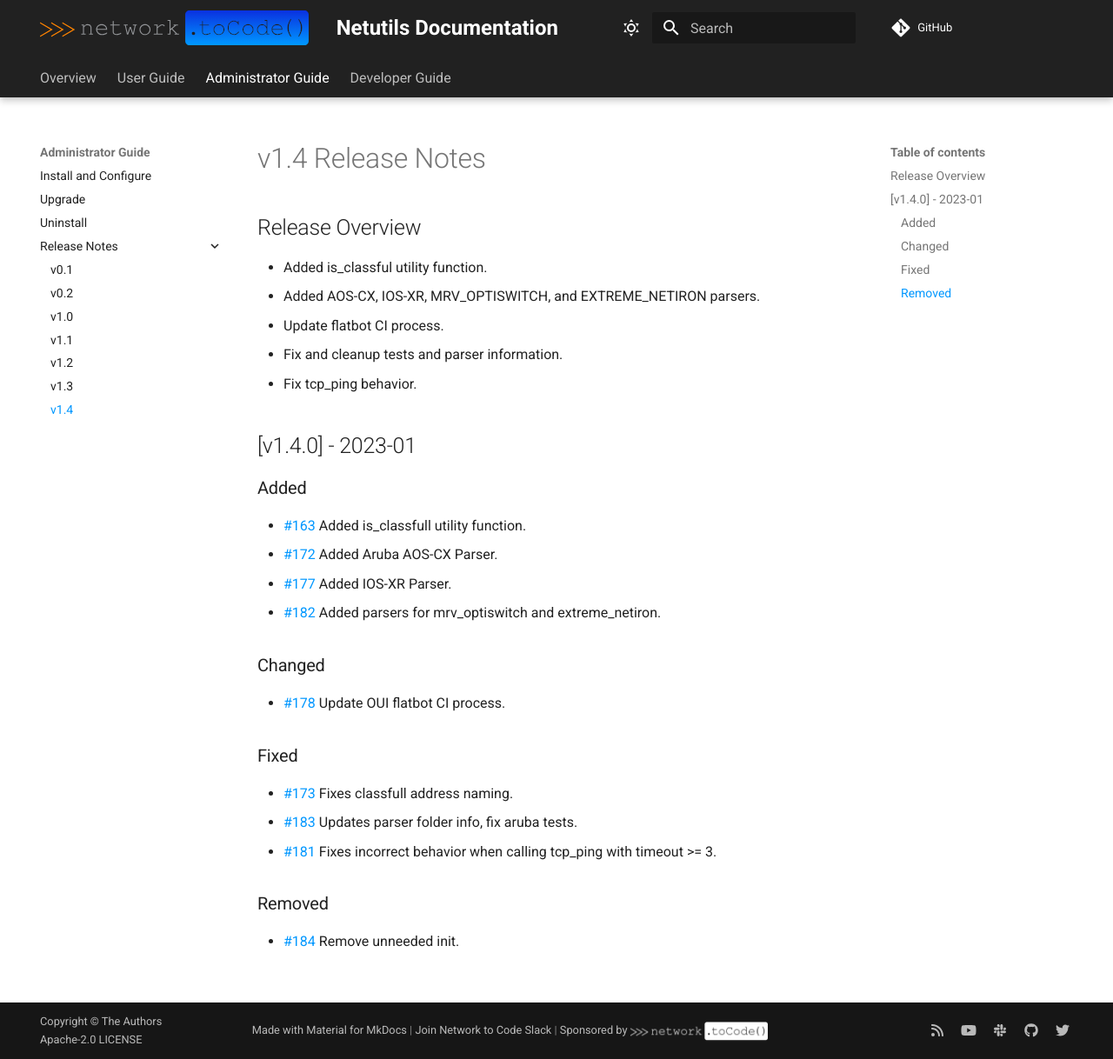
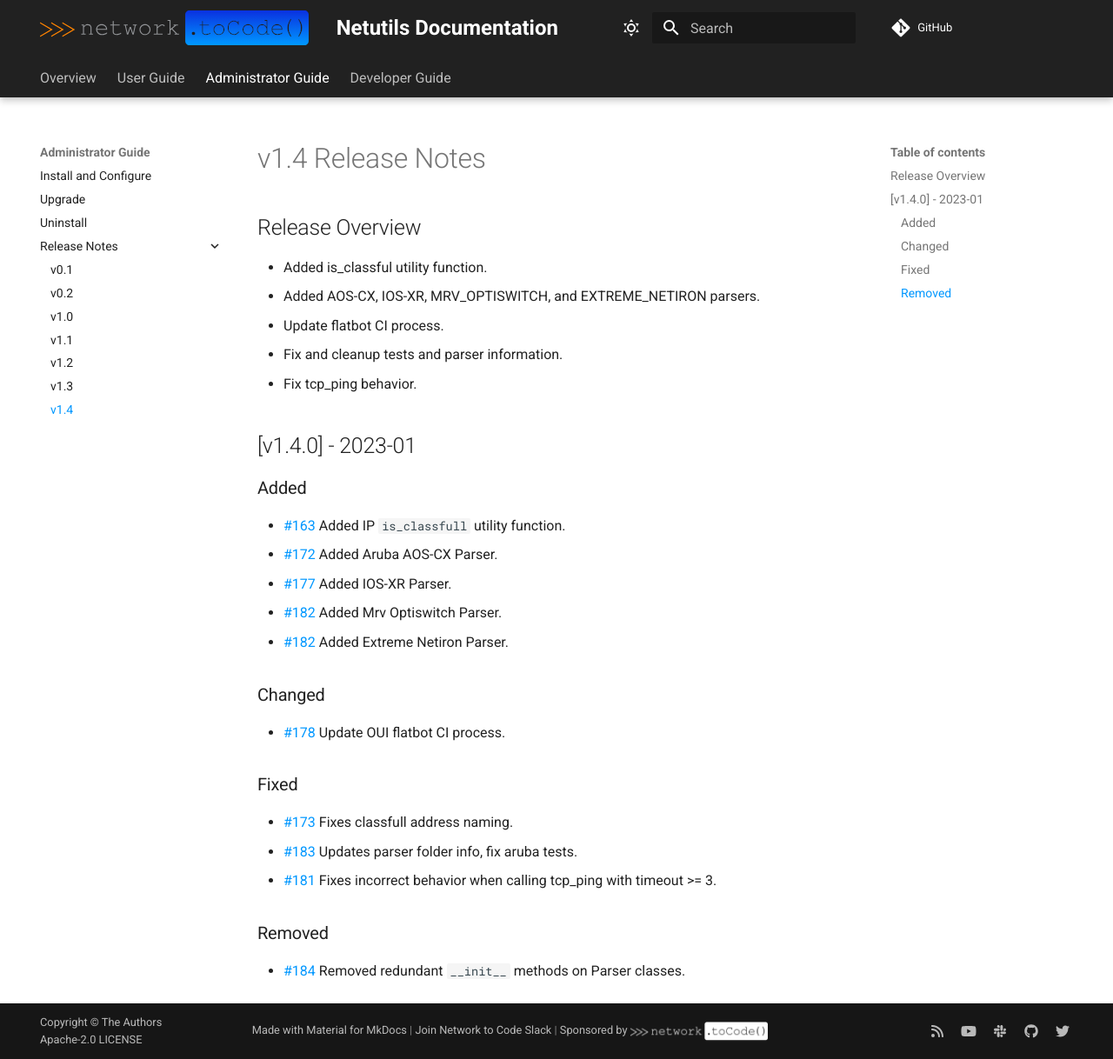
Before and after one commit to networktocode/netutils, an MkDocs documentation site: the page built from docs/admin/release_notes/version_1.4.md, in a window 1280 px wide and 1218 px high. Shown: the whole window at 87% size. Built offline with MkDocs 1.6.1 and Material for MkDocs 9.7.7, drawn with Linux system fonts in a browser that asks for light colours; comment, search, counter and statistics services are not loaded.

Commit message:
Apply suggestions from code review
Co-authored-by: Ken Celenza <ken@celenza.org>

```diff
--- a/docs/admin/release_notes/version_1.4.md
+++ b/docs/admin/release_notes/version_1.4.md
@@ -12,10 +12,11 @@
 
 ### Added
 
-- [#163](https://github.com/networktocode/netutils/pull/163) Added is_classfull utility function.
+- [#163](https://github.com/networktocode/netutils/pull/163) Added IP `is_classfull` utility function.
 - [#172](https://github.com/networktocode/netutils/pull/172) Added Aruba AOS-CX Parser.
 - [#177](https://github.com/networktocode/netutils/pull/177) Added IOS-XR Parser.
-- [#182](https://github.com/networktocode/netutils/pull/182) Added parsers for mrv_optiswitch and extreme_netiron.
+- [#182](https://github.com/networktocode/netutils/pull/182) Added Mrv Optiswitch Parser.
+- [#182](https://github.com/networktocode/netutils/pull/182) Added Extreme Netiron Parser.
 
 ### Changed
 
@@ -29,4 +30,4 @@
 
 ### Removed
 
-- [#184](https://github.com/networktocode/netutils/pull/184) Remove unneeded init.
+- [#184](https://github.com/networktocode/netutils/pull/184) Removed redundant `__init__` methods on Parser classes.
```
